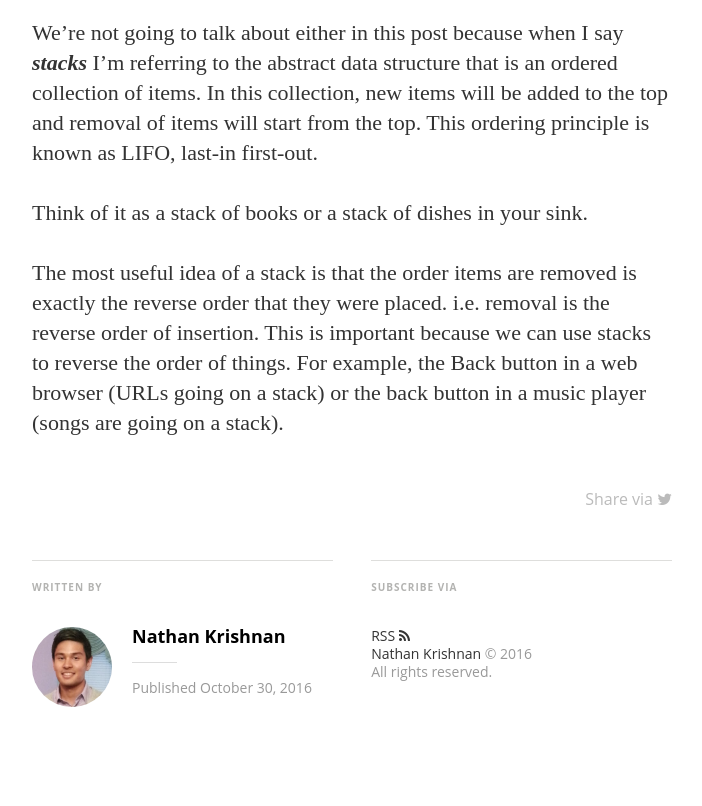
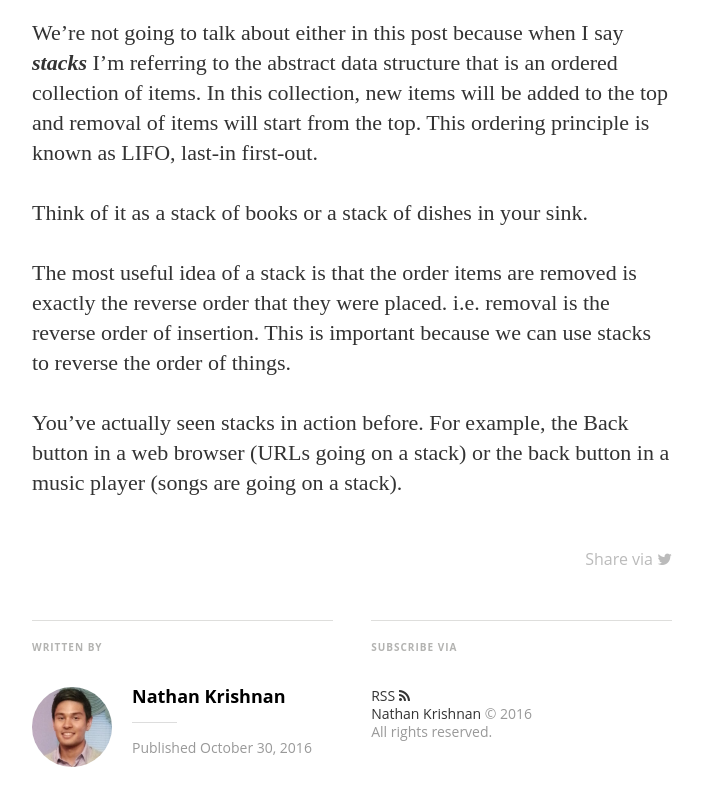
Before and after one commit to nathankrishnan/nathankrishnan.github.io, a Jekyll site: the page built from _posts/2016-10-30-stacks.md, in a window 1280 px wide and 900 px high, scrolled down 1880 px. Shown: the top 806 px of the window, without its empty margins (288-990 px from the left). Built offline with Jekyll 4.4.1, drawn with Linux system fonts in a browser that asks for light colours; nearby versions of some CDN libraries; some web fonts are replaced; comment, search, counter and statistics services are not loaded; grey boxes are pictures that could not be loaded.

Commit message:
Update 2016-10-30-stacks.md

```diff
--- a/_posts/2016-10-30-stacks.md
+++ b/_posts/2016-10-30-stacks.md
@@ -26,4 +26,7 @@ In this collection, new items will be added to the top and removal of items will
 Think of it as a stack of books or a stack of dishes in your sink.
 
 
-The most useful idea of a stack is that the order items are removed is exactly the reverse order that they were placed. i.e. removal is the reverse order of insertion. This is important because we can use stacks to reverse the order of things. For example, the Back button in a web browser (URLs going on a stack) or the back button in a music player (songs are going on a stack).
+The most useful idea of a stack is that the order items are removed is exactly the reverse order that they were placed. i.e. removal is the reverse order of insertion. This is important because we can use stacks to reverse the order of things.
+
+
+You've actually seen stacks in action before.  For example, the Back button in a web browser (URLs going on a stack) or the back button in a music player (songs are going on a stack).
```
